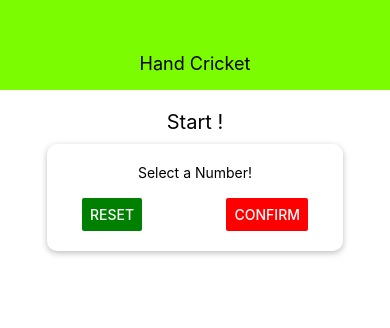
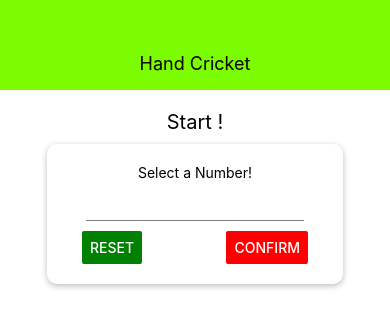
Before and after one commit to Ardad2/hand-cricket-mobile, a React Native app: screen / in a window 390 px wide. Shown: the top 328 px of the page. Built offline with nearby package versions, Linux system fonts and the light colour scheme.

Commit message:
Added and styled input

```diff
--- /dev/null
+++ b/components/Input.js
@@ -0,0 +1,19 @@
+import React from 'react';
+import { TextInput, StyleSheet} from 'react-native';
+
+const Input = props => {
+return <TextInput style={{...styles.input, ...props.style}}/>
+};
+
+const styles = StyleSheet.create({
+
+    input: {
+        height: 30,
+        borderBottomColor: 'grey',
+        borderBottomWidth: 1,
+        marginVertical: 10
+    }
+
+});
+
+export default Input;
--- a/screens/StartGameScreen.js
+++ b/screens/StartGameScreen.js
@@ -1,6 +1,7 @@
 import React from 'react';
 import { View, Text, StyleSheet, TextInput, Button} from 'react-native';
 import Card from '../components/Card';
+import Input from '../components/input';
 import Colors from '../constants/colors';
 
 const StartGameScreen = props => {
@@ -9,7 +10,7 @@
             <Text style={styles.title}>Start !</Text>
          <Card style={styles.inputContainer}>
              <Text>Select a Number!</Text>
-             <TextInput />
+             <Input style={styles.Input}/>
              <View style={styles.buttonContainer}>
                  <Button title = "Reset" onPress={() => {}} color={Colors.accent}/>
                  <Button title = "Confirm" onPress={() => {}} color={Colors.primary}/>
@@ -44,6 +45,10 @@
     },
     button: {
         width: 100
+    },
+    input: {
+        width: 50,
+        textAlign: "center"
     }
 });
 
```
